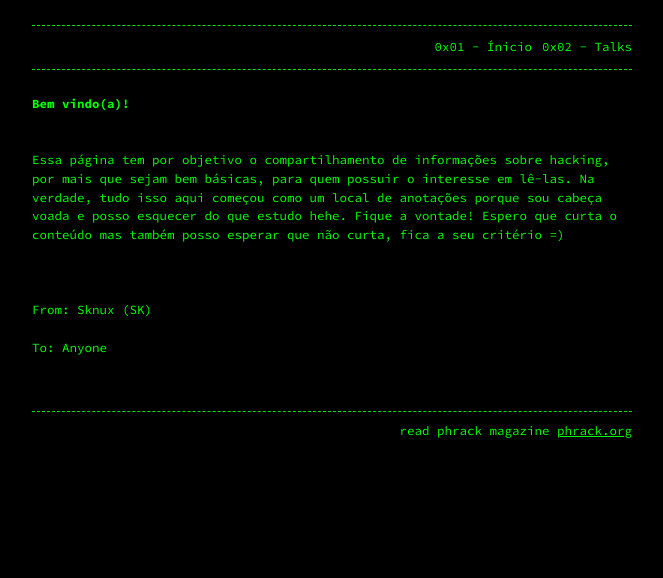
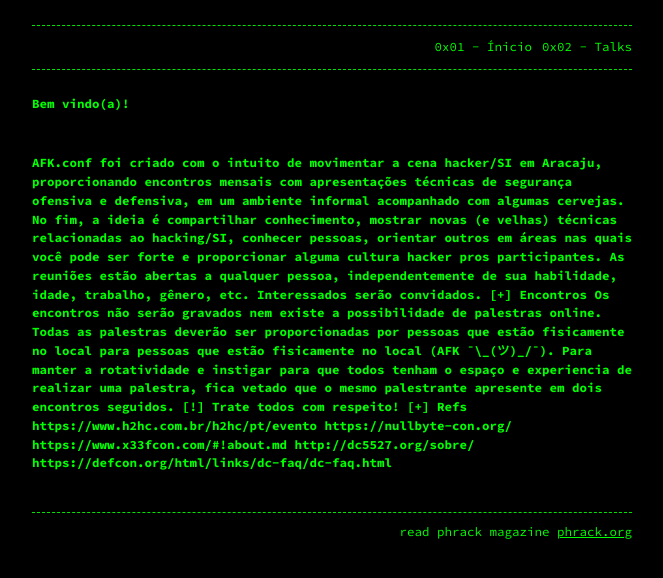
Before and after one commit to AFKConference/afkconference.github.io, a Jekyll site: the page built from index.md, in a window 1280 px wide. Shown: the top 578 px of the page, without its empty margins (308-971 px from the left). Built offline with Jekyll 4.4.1, drawn with Linux system fonts in a browser that asks for light colours.

Commit message:
Update index.md

```diff
--- a/index.md
+++ b/index.md
@@ -4,9 +4,30 @@ layout: home
 permalink: /
 ---
 
-### Bem vindo(a)!
+# Bem vindo(a)!
 <br>
-Essa página tem por objetivo o compartilhamento de informações sobre hacking, por mais que sejam bem básicas, para quem possuir o interesse em lê-las. Na verdade, tudo isso aqui começou como um local de anotações porque sou cabeça voada e posso esquecer do que estudo hehe. Fique a vontade! Espero que curta o conteúdo mas também posso esperar que não curta, fica a seu critério =)
+<h1>
+AFK.conf foi criado com o intuito de movimentar a cena hacker/SI em Aracaju, proporcionando encontros mensais com apresentações técnicas de segurança ofensiva e defensiva, em um ambiente informal acompanhado com algumas cervejas.
+
+No fim, a ideia é compartilhar conhecimento, mostrar novas (e velhas) técnicas relacionadas ao hacking/SI, conhecer pessoas, orientar outros em áreas nas quais você pode ser forte e proporcionar alguma cultura hacker pros participantes.
+
+As reuniões estão abertas a qualquer pessoa, independentemente de sua habilidade, idade, trabalho, gênero, etc.
+Interessados serão convidados.
+
+[+] Encontros
+Os encontros não serão gravados nem existe a possibilidade de palestras online. Todas as palestras deverão ser proporcionadas por pessoas que estão fisicamente no local para pessoas que estão fisicamente no local (AFK ¯\_(ツ)_/¯).
+
+Para manter a rotatividade e instigar para que todos tenham o espaço e experiencia de realizar uma palestra, fica vetado que o mesmo palestrante apresente em dois encontros seguidos.
+
+
+[!] Trate todos com respeito!
+
+
+[+] Refs
+https://www.h2hc.com.br/h2hc/pt/evento
+https://nullbyte-con.org/
+https://www.x33fcon.com/#!about.md
+http://dc5527.org/sobre/
+https://defcon.org/html/links/dc-faq/dc-faq.html
 <br>
-<br>From: Sknux (SK)<br>
-To: Anyone
+</h1>
```
